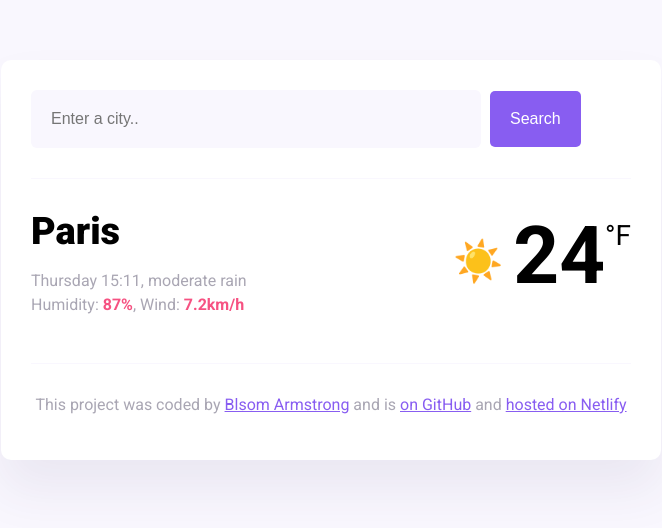
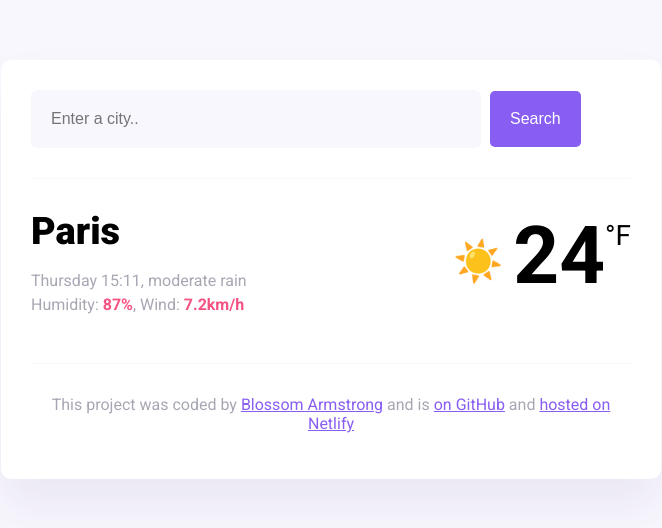
Before and after one commit to BLSSMA/Weather-App-Project, a website built with Parcel: page index.html in a window 1280 px wide. Shown: the whole page, without its empty margins (309-971 px from the left). Built offline with nearby package versions, Linux system fonts and the light colour scheme.

Commit message:
check successful, returning to correct

```diff
--- a/index.html
+++ b/index.html
@@ -50,7 +50,7 @@
           <a
             href="https://www.shecodes.io/graduates/123692-blossom-armstrong"
             target="_blank"
-            >Blsom Armstrong</a
+            >Blossom Armstrong</a
           >
           and is
           <a href="https://github.com/BLSSMA?tab=repositories" target="_blank">
```
